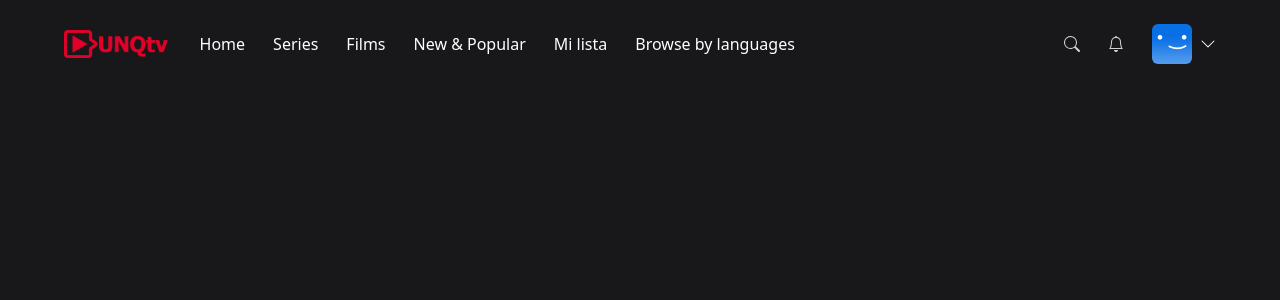
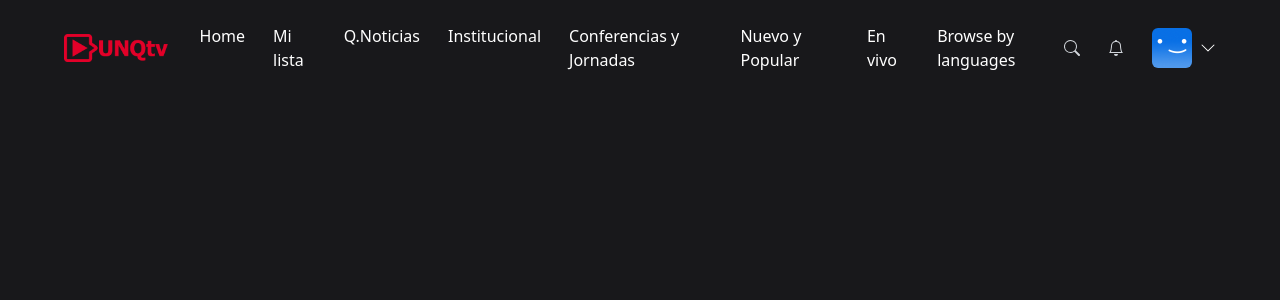
Before and after one commit to knnv-ar/unqtv, a Next.js app: page / in a window 1280 px wide. Shown: the top 300 px of the page. Built offline with nearby package versions, Linux system fonts and the light colour scheme; no server answers; sample sign-in values are in the browser's storage.

Commit message:
Update: adapted navbar entries Nuevos nombres de entradas en navbar orientados a UNQtv

```diff
--- a/components/MobileMenu.tsx
+++ b/components/MobileMenu.tsx
@@ -17,16 +17,22 @@ const MobileMenu: React.FC<MobileMenuProps> = ({ visible }) => {
           Home
         </div>
         <div className="px-3 text-center text-white hover:underline">
-          Series
+          Mi lista
         </div>
         <div className="px-3 text-center text-white hover:underline">
-          Films
+          Q.Noticias
         </div>
         <div className="px-3 text-center text-white hover:underline">
-          New & Popular
+          Institucional
         </div>
         <div className="px-3 text-center text-white hover:underline">
-          Mi lista
+          Conferencias y Jornadas
+        </div>
+        <div className="px-3 text-center text-white hover:underline">
+          Nuevo y Popular
+        </div>
+        <div className="px-3 text-center text-white hover:underline">
+          En vivo
         </div>
         <div className="px-3 text-center text-white hover:underline">
           Browse by languages
--- a/components/Navbar.tsx
+++ b/components/Navbar.tsx
@@ -62,10 +62,12 @@ const Navbar = () => {
           "
         >
           <NavbarItem label="Home"/>
-          <NavbarItem label="Series"/>
-          <NavbarItem label="Films"/>
-          <NavbarItem label="New & Popular"/>
           <NavbarItem label="Mi lista"/>
+          <NavbarItem label="Q.Noticias"/>
+          <NavbarItem label="Institucional"/>
+          <NavbarItem label="Conferencias y Jornadas"/>
+          <NavbarItem label="Nuevo y Popular"/>
+          <NavbarItem label="En vivo"/>
           <NavbarItem label="Browse by languages"/>
         </div>
         <div onClick={toggleMobileMenu} className="lg:hidden flex flex-row items-center gap-2 ml-8 cursor-pointer relative">
```
